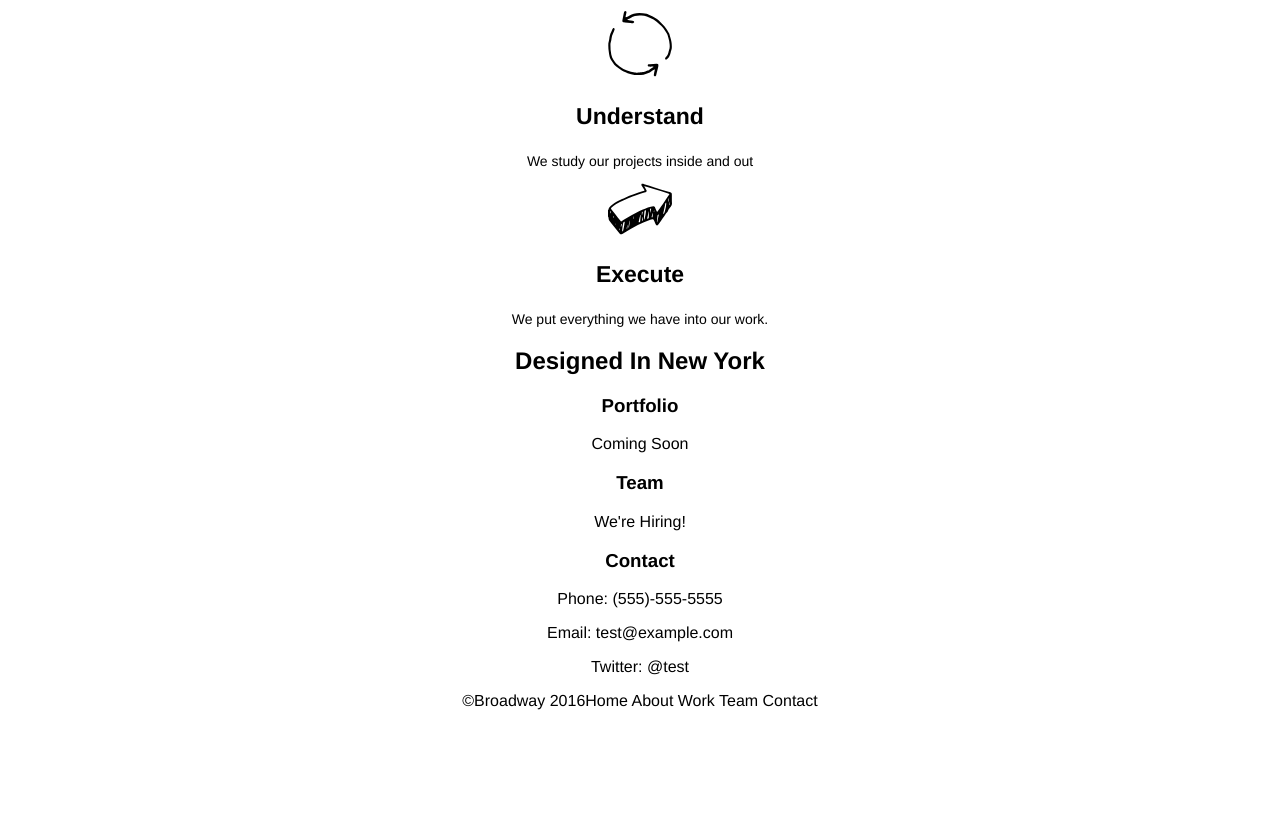
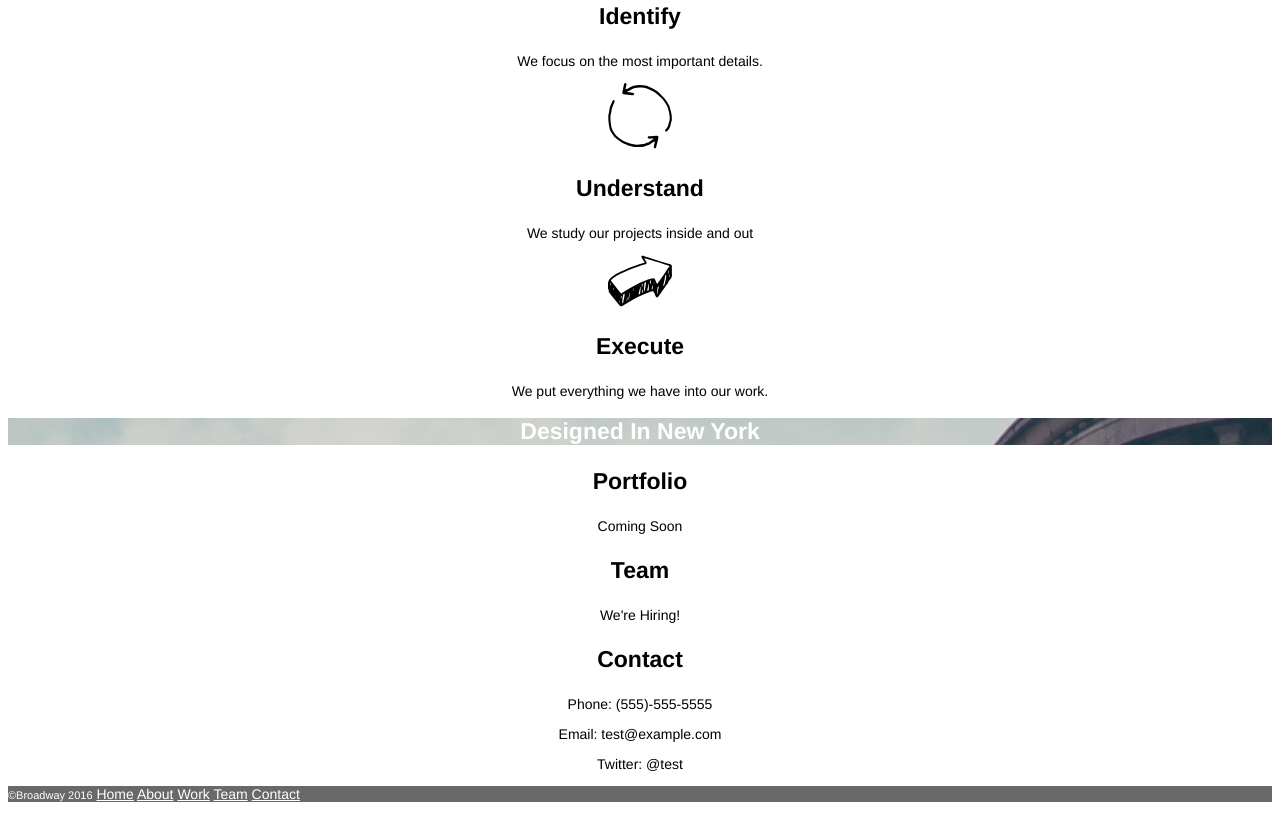
Before and after one commit to Jarednd/Broadway, a plain HTML site: page index.html in a window 1280 px wide. Shown: the part 499-1315 px from the top of the page. Before the commit the page ends 1225 px from the top, so only its background shows below. Drawn offline with Linux system fonts and the light colour scheme.

Commit message:
Completed page

```diff
--- a/index.html
+++ b/index.html
@@ -9,9 +9,13 @@
 	<nav>
 		<ul>
 			<li><a href="">Home</a></li>
+			<br>
 			<li><a href="">Process</a></li>
+			<br>
 			<li><a href="">Work</a></li>
+			<br>
 			<li><a href="">Team</a></li>
+			<br>
 			<li><a href="">Contact</a></li>
 		</ul>
 	</nav>
@@ -33,7 +37,7 @@
 
 </div>
 
-<div>
+<div id="designed">
 	<h2>Designed In New York</h2>
 </div>
 
@@ -49,7 +53,12 @@
 </div>
 
 <div id="bottom">
-	<p><span id = "copyright">&copyBroadway 2016<span>Home About Work Team Contact</p>
+	<p><span id = "copyright">&copyBroadway 2016</span>
+		<a href="">Home</a>
+		<a href="">About</a>
+		<a href="">Work</a>
+		<a href="">Team</a>
+		<a href="">Contact</a></p>
 </div>
 <body>
 
--- a/resources/css/style.css
+++ b/resources/css/style.css
@@ -19,11 +19,14 @@ h1 {
 
 }
 
-nav ul {
+nav ul li a {
 	color: white;
 	font-size: 18px;
+
+}
+
+nav ul {
 	list-style-type: none;
-
 }
 
 #process {
@@ -37,11 +40,37 @@ nav ul {
 	font-weight: bold;
 }
 
-#process h3 {
+h3 {
 	font-size: 23px;
 	font-weight: bold;
 }
 
-#process p {
+ p {
 	font-size: 14px;
 }
+
+#designed {
+	background-image: url(./../media/the-flatiron-building.png);
+}
+
+#designed h2 {
+	font-size: 23px;
+	font-weight: bold;
+	color: white;
+}
+
+#copyright {
+	font-size: 11px;
+	color: white;
+
+}
+
+#bottom {
+	background-color: dimgray;
+	text-align: left;
+
+}
+
+#bottom a{
+	color: white;
+}
```
